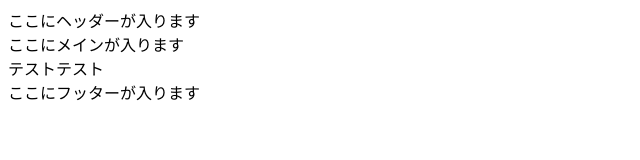
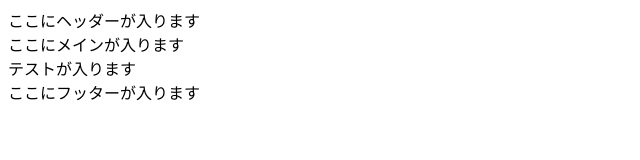
Before and after one commit to momoka-iw/repoditories, a plain HTML site: page index.html in a window 1280 px wide. Shown: the full height of the page, 0-640 px from the left. Drawn offline with Linux system fonts and the light colour scheme.

Commit message:
Update index.html

```diff
--- a/index.html
+++ b/index.html
@@ -8,7 +8,7 @@
   <body>
     <header>ここにヘッダーが入ります</header>
     <main>ここにメインが入ります</main>
-    <div class="test">テストテスト</div>
+    <div class="test">テストが入ります</div>
 
     <footer>ここにフッターが入ります</footer>
   </body>
```
